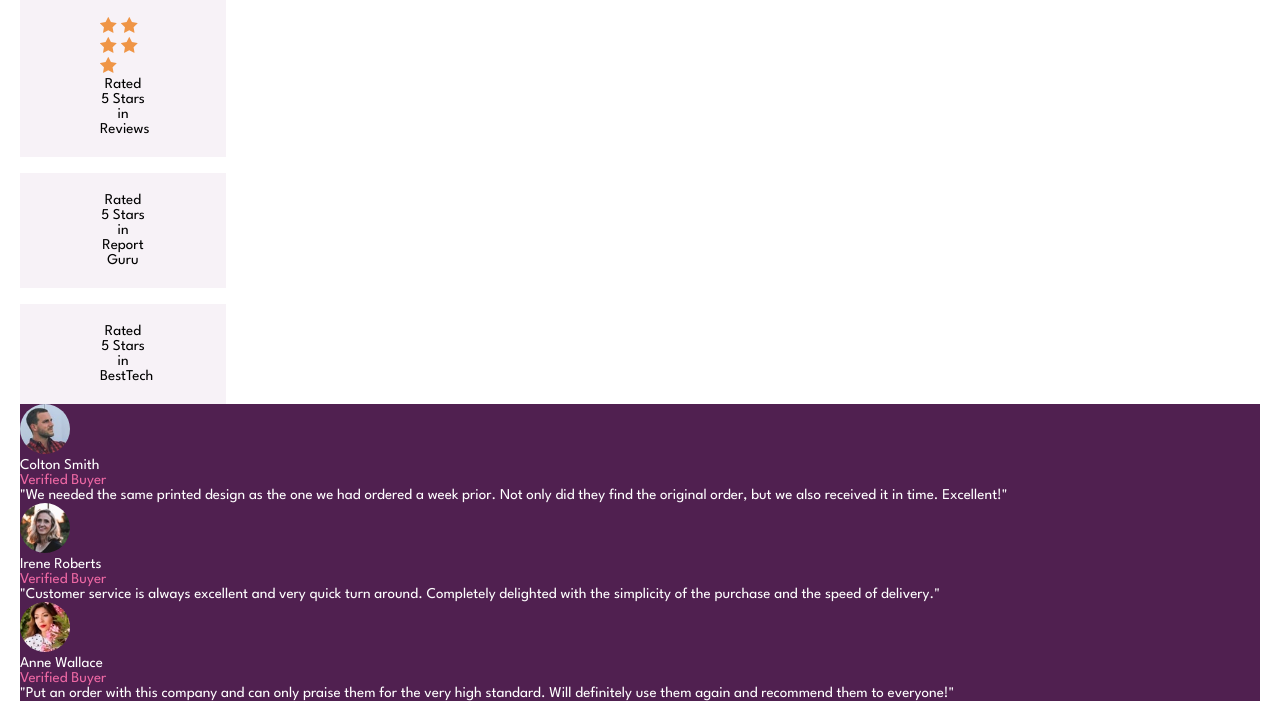
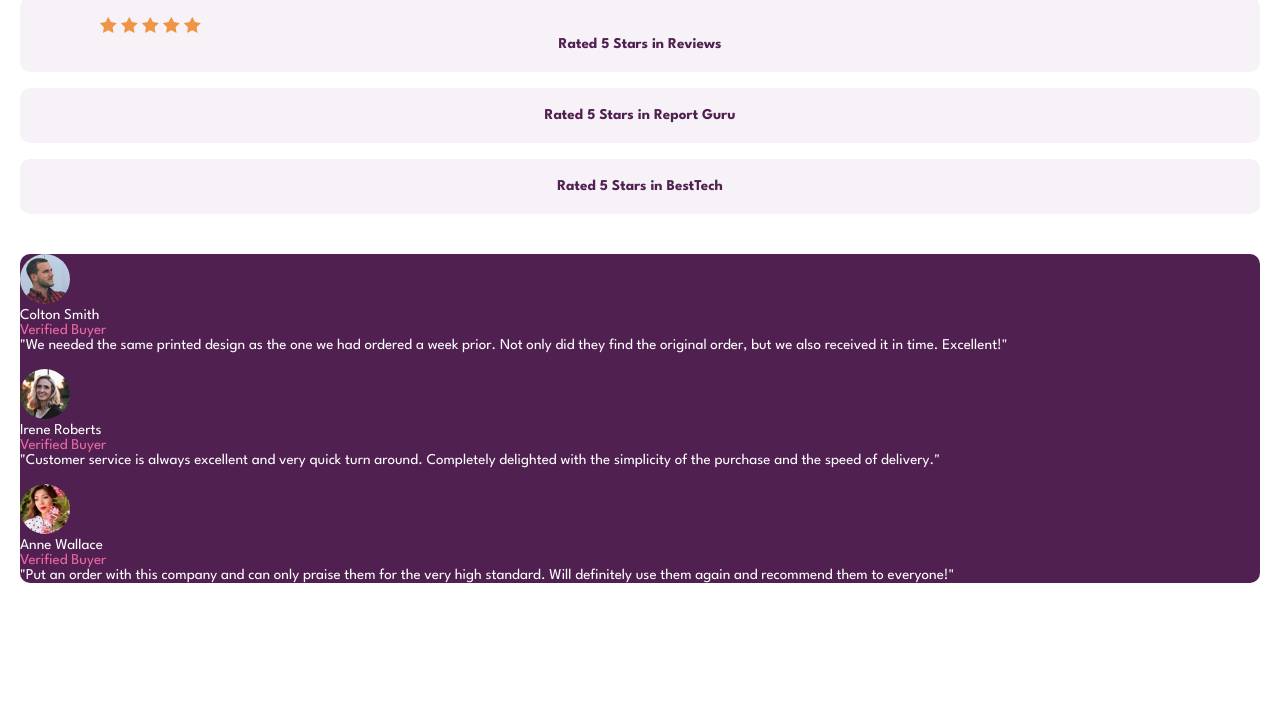
Before and after one commit to steph209/social-proof, a plain HTML site: page index.html in a window 1280 px wide. Shown: the part 133-854 px from the top of the page. After the commit the page ends 800 px from the top, so only its background shows below. Drawn offline with Linux system fonts and the light colour scheme.

Commit message:
updating progress

```diff
--- a/index.html
+++ b/index.html
@@ -36,7 +36,7 @@
                 <p>Rated 5 Stars in Report Guru</p>
             </section>
 
-            <section>
+            <section class="last-rating">
                 <!-- <img src="images/icon-star.svg" alt=""> -->
                  <p>Rated 5 Stars in BestTech</p>
             </section>
--- a/style.css
+++ b/style.css
@@ -16,6 +16,11 @@ body {
 
 
     color: hsl(300, 43%, 22%);
+}
+
+.ratings{
+    color: hsl(300, 43%, 22%);
+    font-weight: bold;
 }
 /* =============================================================================
 #GENERAL
@@ -62,27 +67,36 @@ main {
     /* background-image: url(images/icon-star.svg) ;
     background-repeat: repeat-x; */
 
-    width: 46px;
+    /* width: 46px; */
     padding: 20px 80px;
+
+    border-radius: 10px;
 }
+
 
 .ratings p {
     text-align: center;
 }
 
-/* .rating + section {
-    margin: 10px;
-} */
 
-/* .ratings img {
-    display: flex;
-    flex-direction: row;
-    align-items: center;
-} */
+.ratings img {
+    align-content: center;
+    justify-content: center;
+}
+
+.last-rating  {
+    margin-bottom: 40px;
+}
 
 .reviews {
+    display: grid;
+    grid-template-columns: 1fr;
+    grid-gap: 1rem;
+
     background-color: hsl(300, 43%, 22%);
     color: white;
+
+    border-radius: 10px;
 }
 
 .reviews img {
```
